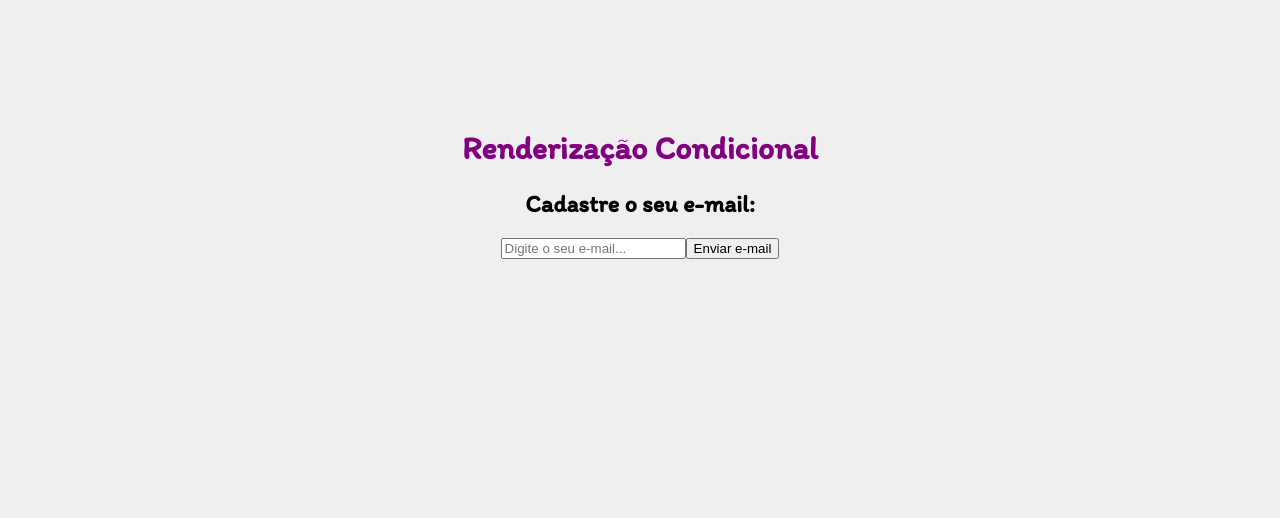
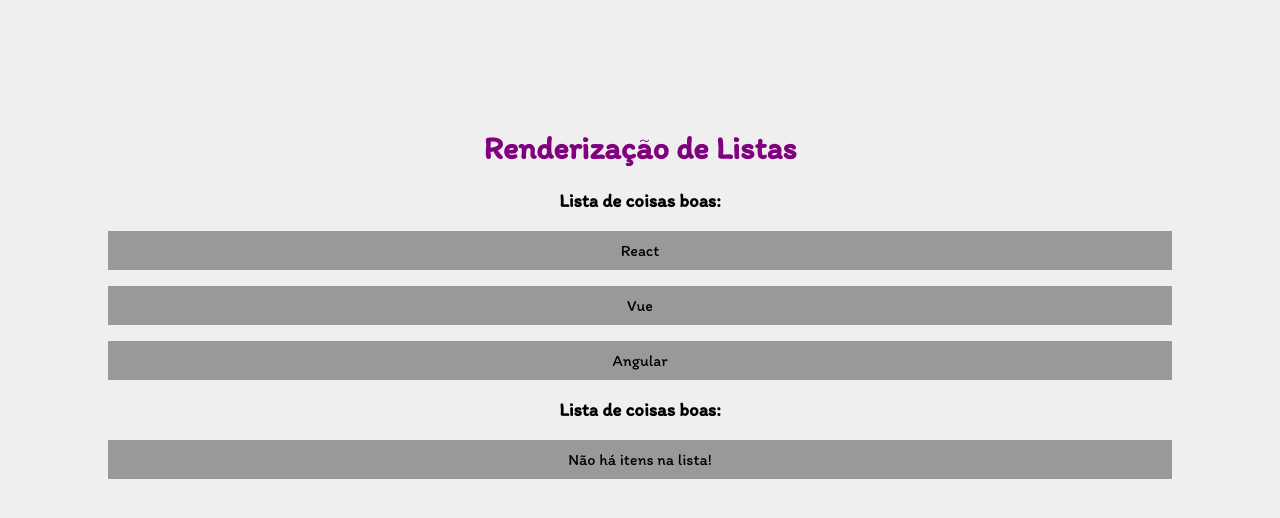
Before and after one commit to marosleo/my-app, a React (Create React App) app: page / in a window 1280 px wide. Shown: the top 518 px of the page. Built offline with nearby package versions, Linux system fonts and the light colour scheme.

Commit message:
Renderização de listas

```diff
--- a/src/App.js
+++ b/src/App.js
@@ -1,11 +1,15 @@
 import "./App.css";
-import Condicional from "./components/Condicional";
+import OutraLista from './components/OutraLista'
 
 function App() {
+
+  const meusItens = ['React', 'Vue', 'Angular']
+
   return (
     <div className="App">
-     <h1>Renderização Condicional</h1>
-     <Condicional  />
+     <h1>Renderização de Listas</h1>
+     <OutraLista itens={meusItens}/>
+     <OutraLista itens={{}}/>
     </div>
   );
 }
--- /dev/null
+++ b/src/components/OutraLista.js
@@ -0,0 +1,14 @@
+function OutraLista({ itens }) {
+  return (
+    <>
+      <h3>Lista de coisas boas:</h3>
+      {itens.length > 0 ? (
+        itens.map((item, index) => <p key={index}>{item}</p>)
+      ) : (
+        <p>Não há itens na lista!</p>
+      )}
+    </>
+  );
+}
+
+export default OutraLista;
```
